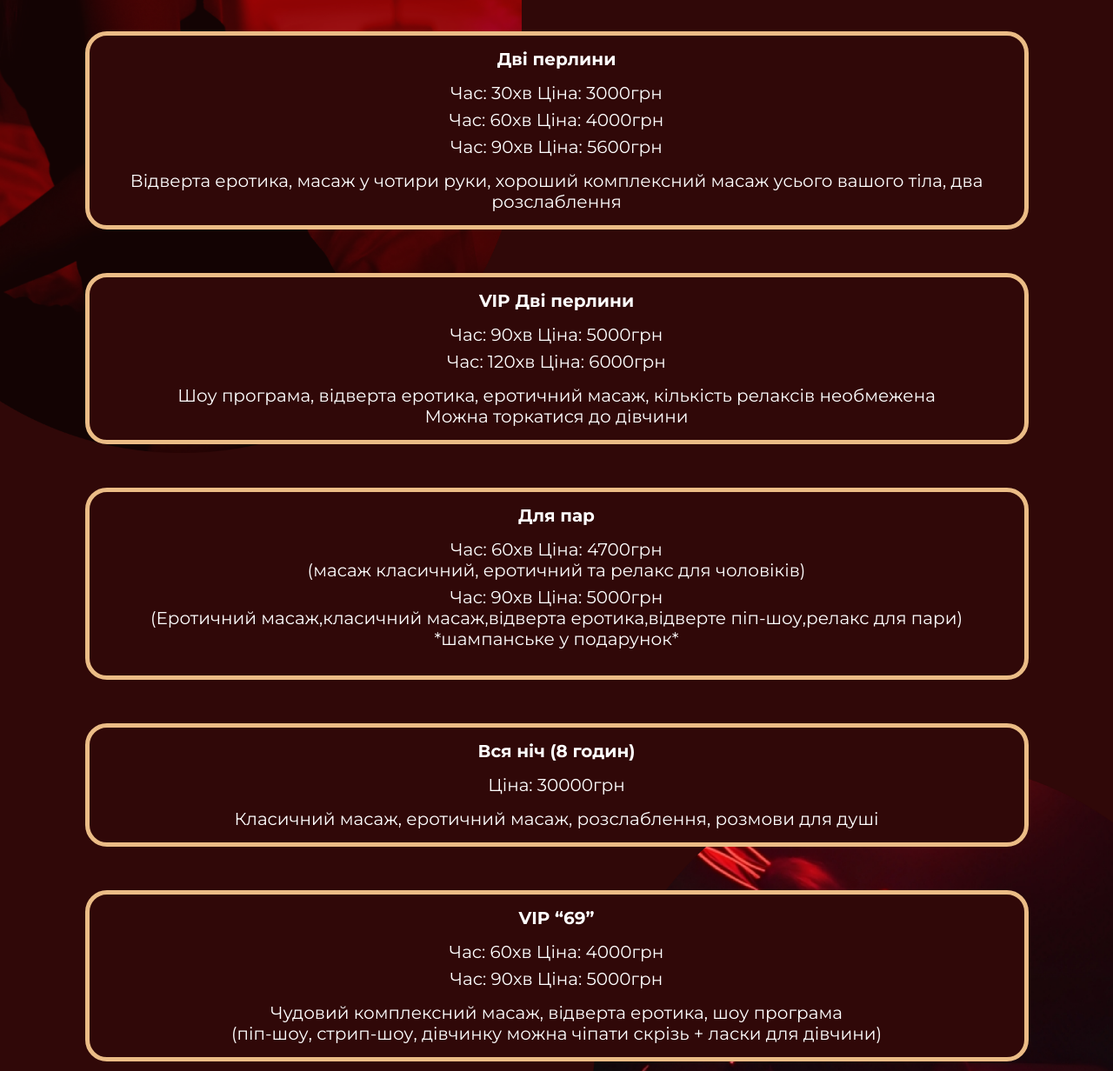
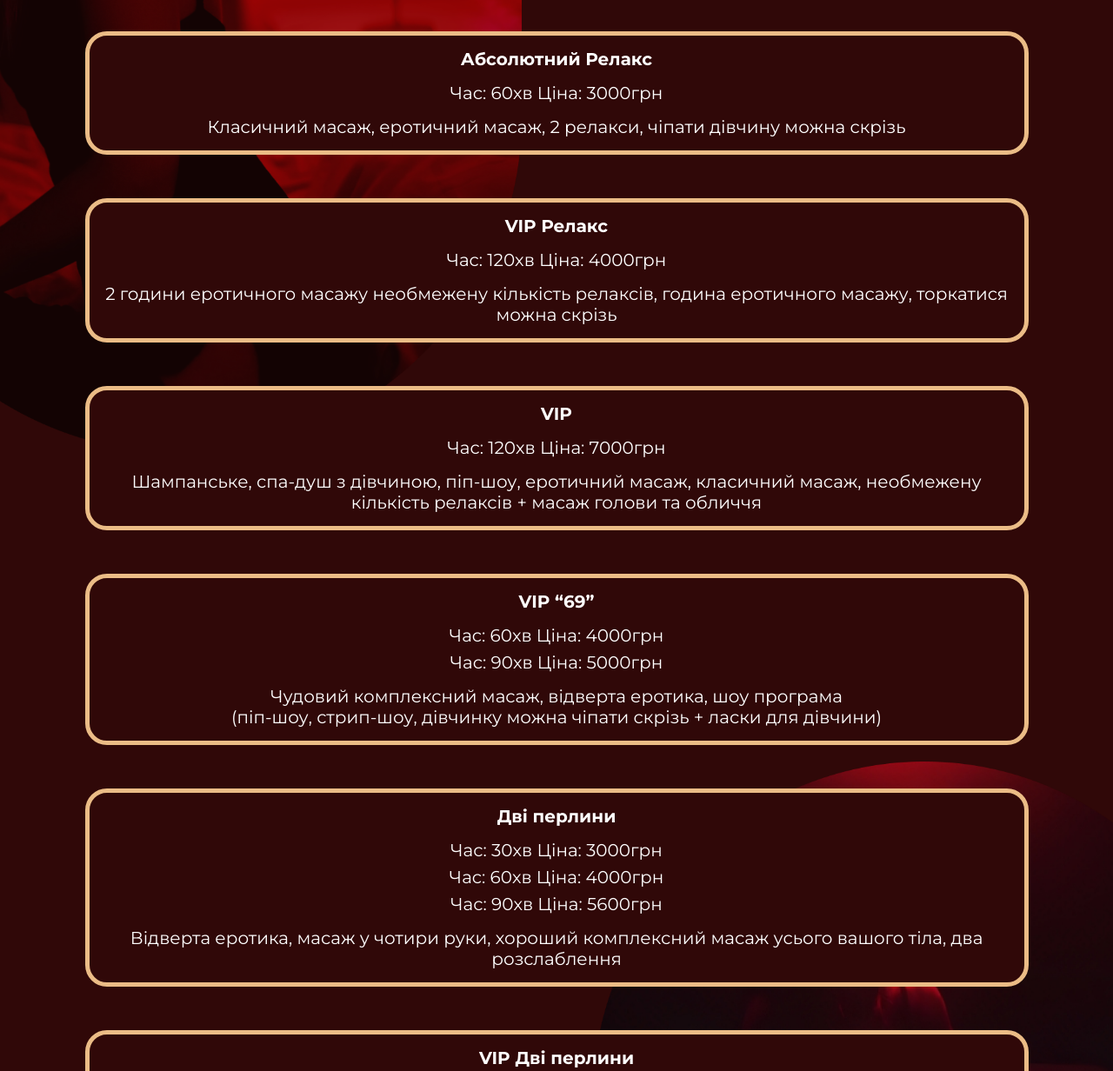
Before and after one commit to TonyGitPage/69massage, a website: page src/index.html in a window 1280 px wide. Shown: the part 1394-2626 px from the top of the page at 87% size. Drawn offline with nearby package versions, Linux system fonts and the light colour scheme; files that its build step writes are made by us from their sources.

Commit message:
new services

```diff
--- a/src/index.html
+++ b/src/index.html
@@ -115,6 +115,53 @@
                 </div>
                 <div class="services__item">
                     <div class="services__item-header">
+                        Абсолютний Релакс
+                    </div>
+                    <div class="services__item-price">
+                        Час: 60хв Ціна: 3000грн
+                    </div>
+                    <div class="services__item-descr">
+                        Класичний масаж, еротичний масаж, 2 релакси, чіпати дівчину можна скрізь
+                    </div>
+                </div>
+                <div class="services__item">
+                    <div class="services__item-header">
+                        VIP Релакс
+                    </div>
+                    <div class="services__item-price">
+                        Час: 120хв Ціна: 4000грн
+                    </div>
+                    <div class="services__item-descr">
+                        2 години еротичного масажу необмежену кількість релаксів, година еротичного масажу, торкатися можна скрізь
+                    </div>
+                </div>
+                <div class="services__item">
+                    <div class="services__item-header">
+                        VIP
+                    </div>
+                    <div class="services__item-price">
+                        Час: 120хв Ціна: 7000грн
+                    </div>
+                    <div class="services__item-descr">
+                        Шампанське, спа-душ з дівчиною, піп-шоу, еротичний масаж, класичний масаж, необмежену кількість релаксів + масаж голови та обличчя
+                    </div>
+                </div>
+                <div class="services__item">
+                    <div class="services__item-header">
+                        VIP “69”
+                    </div>
+                    <div class="services__item-price">
+                        Час: 60хв Ціна: 4000грн
+                    </div>
+                    <div class="services__item-price-next">
+                        Час: 90хв Ціна: 5000грн
+                    </div>
+                    <div class="services__item-descr">
+                        Чудовий комплексний масаж, відверта еротика, шоу програма <br>(піп-шоу, стрип-шоу, дівчинку можна чіпати скрізь + ласки для дівчини)
+                    </div>
+                </div>
+                <div class="services__item">
+                    <div class="services__item-header">
                         Дві перлини
                     </div>
                     <div class="services__item-price">
@@ -164,21 +211,7 @@
                         Ціна: 30000грн
                     </div>
                     <div class="services__item-descr">
-                        Класичний масаж, еротичний масаж, розслаблення, розмови для душі
-                    </div>
-                </div>
-                <div class="services__item">
-                    <div class="services__item-header">
-                        VIP “69”
-                    </div>
-                    <div class="services__item-price">
-                        Час: 60хв Ціна: 4000грн
-                    </div>
-                    <div class="services__item-price-next">
-                        Час: 90хв Ціна: 5000грн
-                    </div>
-                    <div class="services__item-descr">
-                        Чудовий комплексний масаж, відверта еротика, шоу програма <br>(піп-шоу, стрип-шоу, дівчинку можна чіпати скрізь + ласки для дівчини)
+                        Класичний масаж, еротичний масаж, розслаблення, розмови для душі <br>За пів години до закінчення програми гість отримує сніданок у подарунок
                     </div>
                 </div>
                 <div class="services__bonus">
--- a/src/sass/blocks/_services.scss
+++ b/src/sass/blocks/_services.scss
@@ -3,6 +3,7 @@
     min-height: 2500px;
     background-color: $backgroundColor;
     padding-top: 55px;
+    padding-bottom: 50px;
     &__item {
         margin: 50px auto 0 auto;
         border-radius: 25px;
```
Also changed, not shown: src/vacancies.html (+1 -1 lines), dist/css/style.min.css, dist/index.html, dist/vacancies.html, src/css/style.css.
